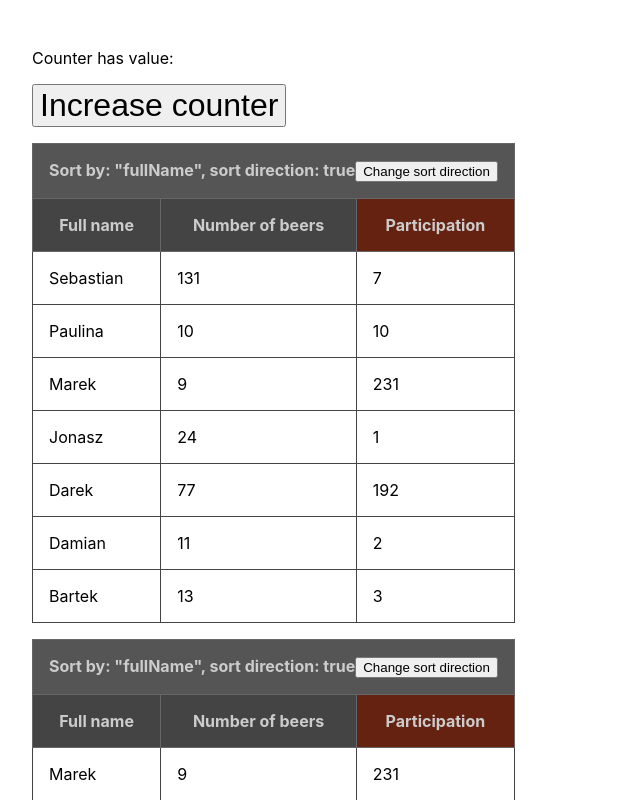
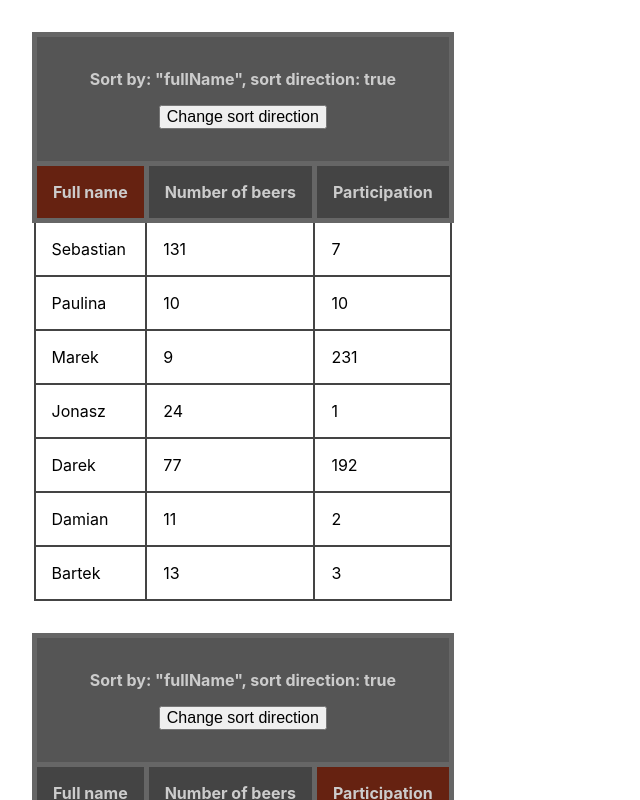
Before and after one commit to argasek/codebrainers-2020-09, a React (Create React App) app: page / in a window 1280 px wide. Shown: the top 800 px of the page, without its empty margins (0-640 px from the left). Built offline with nearby package versions, Linux system fonts and the light colour scheme.

Commit message:
Add button change sort direction.

```diff
--- a/src/App.css
+++ b/src/App.css
@@ -4,16 +4,16 @@ body {
 
 .student-table {
   border-collapse: collapse;
-  margin-bottom: 1rem;
+  margin-bottom: 2rem;
 }
 
 .student-table td, .student-table th {
-  border: 1px solid #444;
+  border: 2px solid #444;
   padding: 1rem;
 }
 
 .student-table th {
   background-color: #444;
-  border: 1px solid #666;
+  border: 5px solid #666;
   color: #ccc;
 }
--- a/src/App.js
+++ b/src/App.js
@@ -9,9 +9,13 @@ class App extends React.Component {
         super(props);
 
         this.state = {
-            sortDirection: false,
+            sortDirection: false
         };
 
+    }
+    sortingDirection = () => {
+        const sortDirection = this.state.sortDirection;
+        this.setState({sortDirection: !sortDirection});
     }
 
     render() {
@@ -19,28 +23,12 @@ class App extends React.Component {
         const sortDirection = this.state.sortDirection;
         return (
             <div>
-                <p>Counter has value: {this.state.counter}</p>
-                <p>
-                    <button
-                        style={{fontSize: '2rem'}}
-                        onClick={ () => {
-                            console.log(this);
-                            this.setState({sortDirection: !this.state.sortDirection});
-                        }}
-                    >Increase counter
-                    </button>
-                </p>
-                <StudentList
-                    students={codebrainersStudents}
-                    sortBy="fullName"
-                    sortDirection={sortDirection}
-                />
-                <StudentList students={codebrainersStudents} sortBy="participationCount" sortDirection={sortDirection}/>
-                <StudentList students={codebrainersStudents} sortBy="numberOfBeers" sortDirection={sortDirection}/>
+                <StudentList students={codebrainersStudents} sortBy="fullName" sortDirection={sortDirection} btnSort={this.sortingDirection}/>
+                <StudentList students={codebrainersStudents} sortBy="participationCount" sortDirection={sortDirection} btnSort={this.sortingDirection}/>
+                <StudentList students={codebrainersStudents} sortBy="numberOfBeers" sortDirection={sortDirection} btnSort={this.sortingDirection}/>
             </div>
         );
     }
-
 }
 
 export default App;
--- a/src/components/StudentList.js
+++ b/src/components/StudentList.js
@@ -21,19 +21,27 @@ function StudentList(props) {
         return 0;
 
     });
+    const fullName = (sortBy ==='fullName') ? {backgroundColor:"#621"} : {backgroundColor: "#444"};
+    const numberOfBeers = (sortBy ==='numberOfBeers') ? {backgroundColor:"#621"} : {backgroundColor: "#444"};
+    const participationCount = (sortBy ==='participationCount') ? {backgroundColor:"#621"} : {backgroundColor: "#444"};
+    const {btnSort} = props;
 
     return (
         <table className='student-table' cellSpacing="0" cellPadding="0">
             <thead>
             <tr>
-                <th colSpan={3} style={{backgroundColor: '#555'}}>Sort by: "fullName", sort direction: true
-                <button>Change sort direction</button>
+                <th colSpan={3} style={{backgroundColor: '#555'}}>
+                    <p>Sort by: "fullName", sort direction: true</p>
+                <p>
+                    <button style={{fontSize: '1rem'}} onClick={btnSort}>Change sort direction</button>
+                </p>
                 </th>
+
             </tr>
             <tr>
-                <th>Full name</th>
-                <th>Number of beers</th>
-                <th style={{backgroundColor: '#621'}}>Participation</th>
+                <th style={fullName}>Full name</th>
+                <th style={numberOfBeers}>Number of beers</th>
+                <th style={participationCount}>Participation</th>
             </tr>
             </thead>
             <tbody>
```
